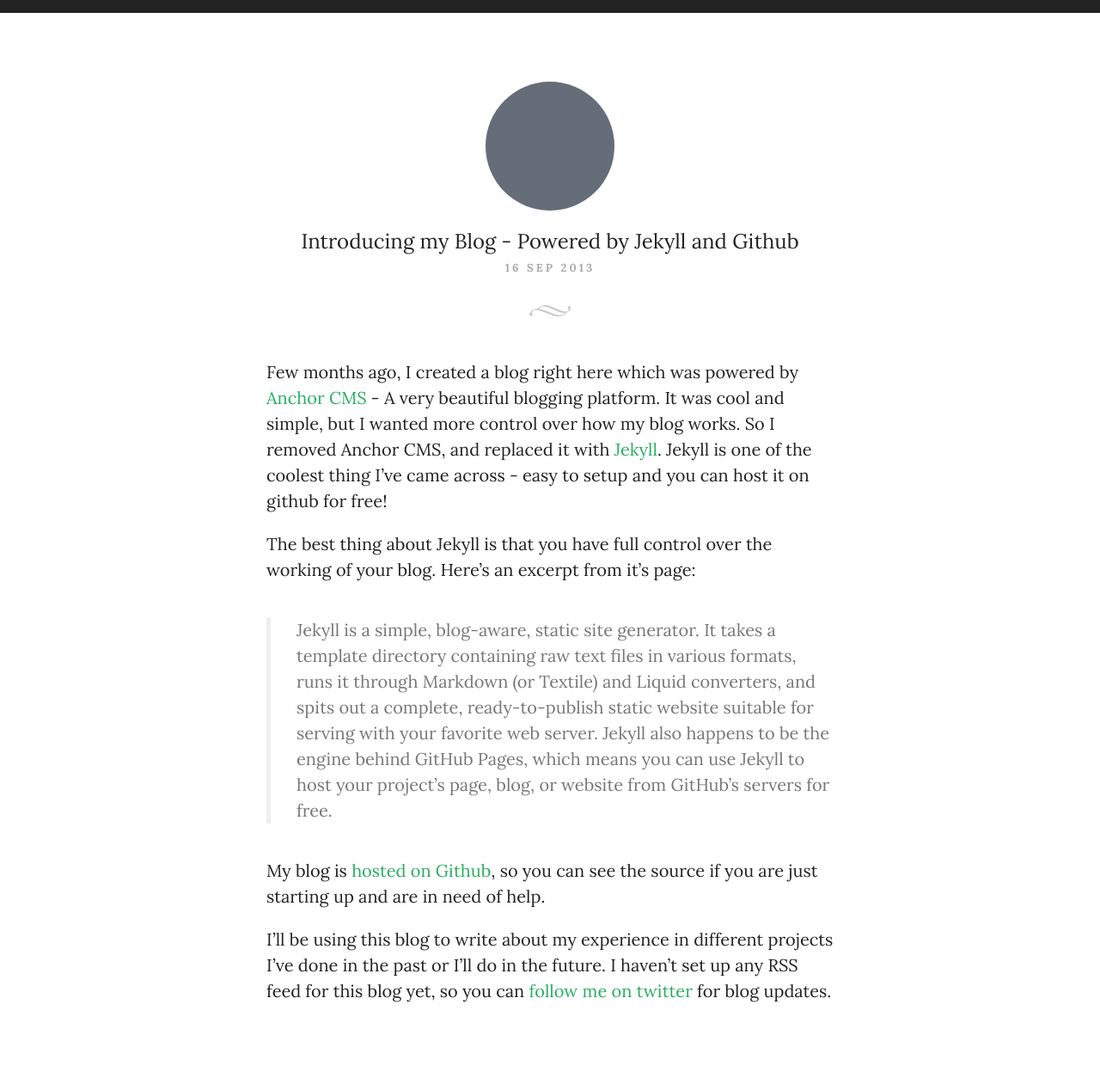
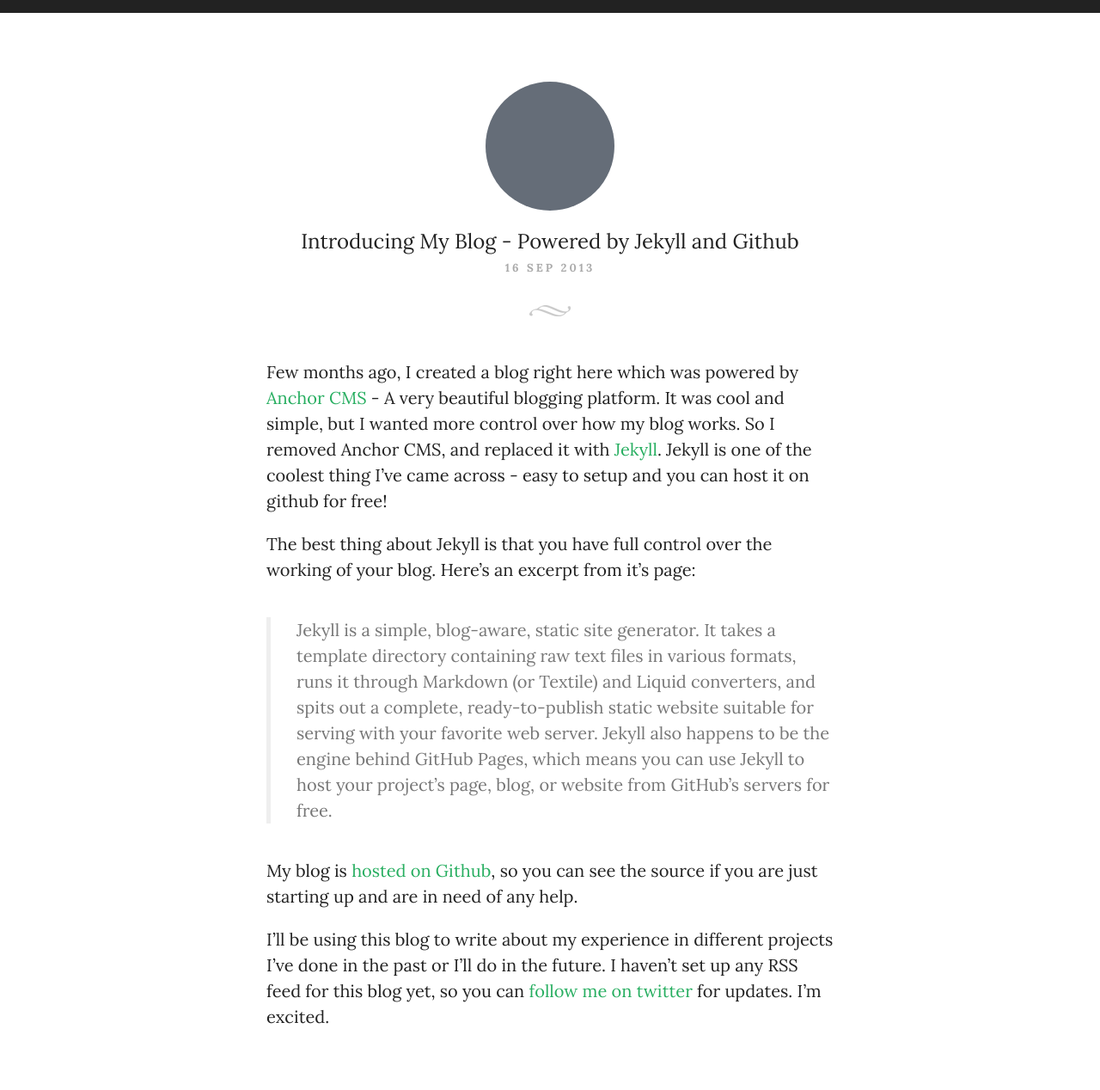
Before and after one commit to kushsolitary/blog, a Jekyll site: the page built from _posts/2013-09-16-introducing-my-blog-powered-by-jekyll-and-github.markdown, in a window 1280 px wide. Shown: the whole page at 86% size. Built offline with Jekyll 4.4.1, drawn with Linux system fonts in a browser that asks for light colours; nearby versions of some CDN libraries; Markdown is read by kramdown in place of the engine named in the settings; before the commit the page ends 1238 px from its top, so only the background shows below that.

Commit message:
finishing up blog post

```diff
--- a/_posts/2013-09-16-introducing-my-blog-powered-by-jekyll-and-github.markdown
+++ b/_posts/2013-09-16-introducing-my-blog-powered-by-jekyll-and-github.markdown
@@ -1,6 +1,6 @@
 ---
 layout: post
-title:  "Introducing my Blog - Powered by Jekyll and Github"
+title:  "Introducing My Blog - Powered by Jekyll and Github"
 date:   2013-09-16 11:18:19
 ---
 
@@ -16,10 +16,10 @@
   to be the engine behind GitHub Pages, which means you can use Jekyll to host your project’s page, blog,
   or website from GitHub’s servers for free.
 
-My blog is [hosted on Github][githubBlog], so you can see the source if you are just starting up and are in need of help.
+My blog is [hosted on Github][githubBlog], so you can see the source if you are just starting up and are in need of any help.
 
 I'll be using this blog to write about my experience in different projects I've done in the past or I'll do in the future.
-I haven't set up any RSS feed for this blog yet, so you can [follow me on twitter][twitter] for blog updates.
+I haven't set up any RSS feed for this blog yet, so you can [follow me on twitter][twitter] for updates. I'm excited.
 
 [jekyll]:      http://jekyllrb.com
 [anchor]:      http://anchorcms.com
```
